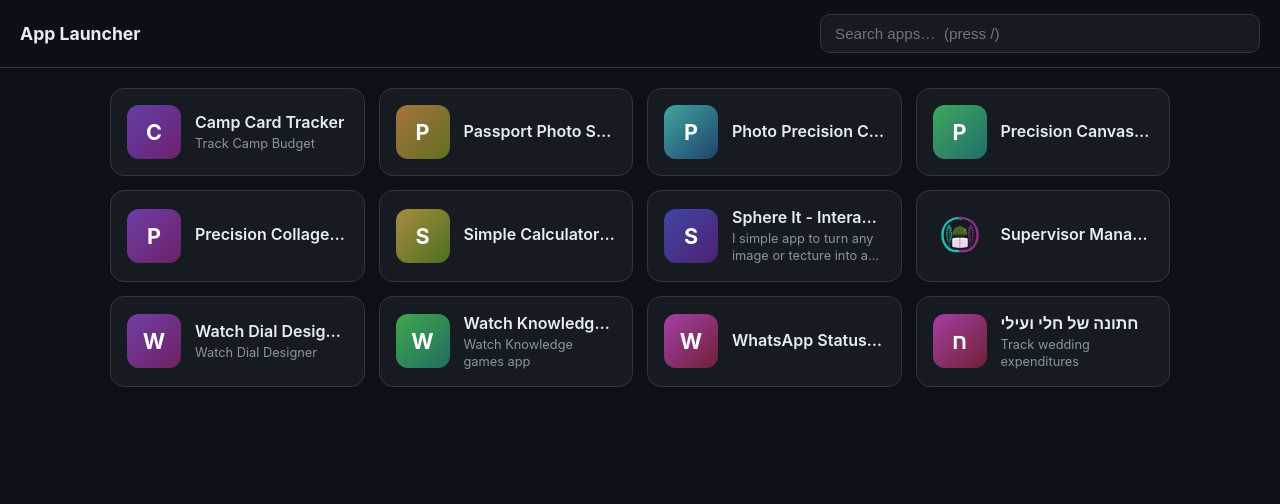
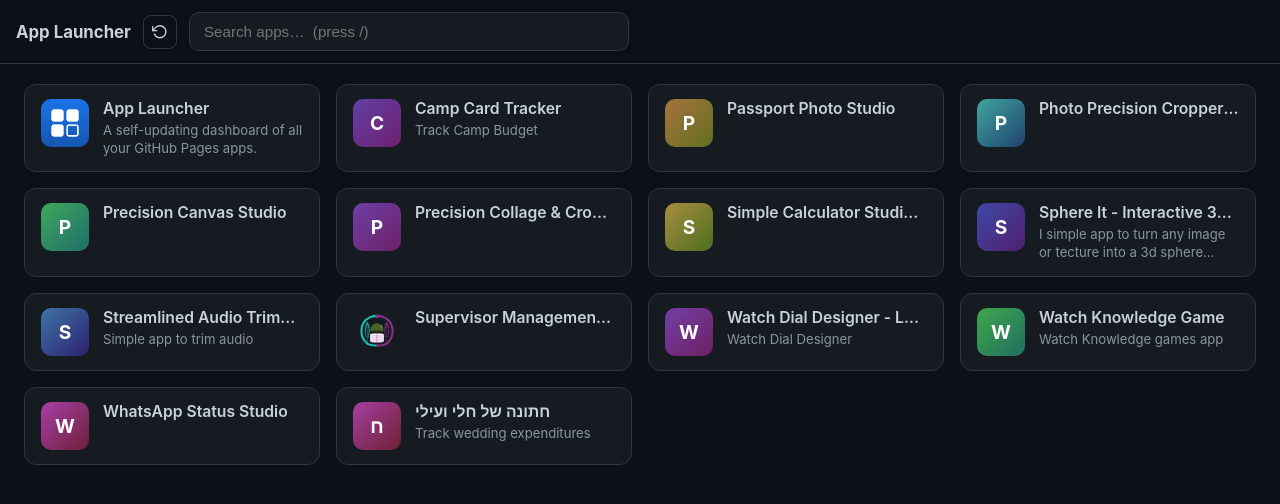
Before and after one commit to ezshap-rgb/launcher, a plain HTML site: page index.html in a window 1280 px wide. Drawn offline with Linux system fonts and the light colour scheme.

Commit message:
reset button

```diff
--- a/app.js
+++ b/app.js
@@ -9,8 +9,26 @@
 
   let apps = [];
   let loaded = false;
+  let refreshing = false;
 
-  // Deterministic hue for fallback letter tiles, from the app name.
+  const refreshBtn = document.querySelector('.refresh-btn');
+  const refreshIcon = refreshBtn?.querySelector('.refresh-icon');
+
+  function setRefreshing(on) {
+    refreshing = on;
+    if (refreshBtn) refreshBtn.setAttribute('aria-busy', String(on));
+    if (refreshBtn) refreshBtn.disabled = on;
+    if (refreshIcon) refreshIcon.classList.toggle('spin', on);
+  }
+
+  if (refreshBtn) {
+    refreshBtn.addEventListener('click', () => {
+      if (refreshing) return;
+      setRefreshing(true);
+      load().finally(() => setRefreshing(false));
+    });
+  }
+
   function hueFrom(name) {
     let h = 0;
     for (const ch of String(name)) h = (h * 31 + ch.charCodeAt(0)) >>> 0;
@@ -84,7 +102,8 @@
           ? "No apps discovered yet.<br />Open this repo's <strong>Actions</strong> tab, run “<strong>Update app list</strong>” once, then reload."
           : "Loading…";
     } else if (shown.length === 0) {
-      emptyMsg.textContent = `No apps match “${search.value.trim()}”.`;
+      emptyMsg.textContent =
+        `No apps match “${search.value.trim()}”.`;
     }
   }
 
--- a/apps.json
+++ b/apps.json
@@ -1,7 +1,14 @@
 {
-  "generatedAt": "2026-10-14T16:02:15.558Z",
+  "generatedAt": "2026-10-14T17:00:44.104Z",
   "owner": "ezshap-rgb",
   "apps": [
+    {
+      "name": "launcher",
+      "title": "App Launcher",
+      "description": "A self-updating dashboard of all your GitHub Pages apps.",
+      "url": "https://ezshap-rgb.github.io/launcher/",
+      "icon": "https://ezshap-rgb.github.io/launcher/icons/apple-touch-icon.png"
+    },
     {
       "name": "Camp-Budget-Tracker",
       "title": "Camp Card Tracker",
@@ -52,6 +59,13 @@
       "icon": ""
     },
     {
+      "name": "Audio-Trimmer",
+      "title": "Streamlined Audio Trimmer & MP3 Converter",
+      "description": "Simple app to trim audio",
+      "url": "https://ezshap-rgb.github.io/Audio-Trimmer/",
+      "icon": ""
+    },
+    {
       "name": "machal-portal",
       "title": "Supervisor Management Dashboard",
       "description": "",
--- a/index.html
+++ b/index.html
@@ -17,6 +17,12 @@
 <body>
   <header class="topbar">
     <h1>App Launcher</h1>
+    <button type="button" class="refresh-btn" title="Reload the app list from GitHub Pages" aria-label="Reload app list" aria-busy="false">
+      <svg class="refresh-icon" viewBox="0 0 24 24" width="16" height="16" aria-hidden="true" focusable="false">
+        <path d="M1 4v6h6" stroke="currentColor" stroke-width="2" fill="none" stroke-linecap="round" stroke-linejoin="round"/>
+        <path d="M3.5 15a9 9 0 1 0 2.1-9.9L1 10" stroke="currentColor" stroke-width="2" fill="none" stroke-linecap="round" stroke-linejoin="round"/>
+      </svg>
+    </button>
     <input id="search" type="search" placeholder="Search apps…  (press /)" autocomplete="off" spellcheck="false" />
   </header>
 
--- a/styles.css
+++ b/styles.css
@@ -1,52 +1,103 @@
+/* App Launcher — styles */
 :root {
   --bg: #0d1117;
   --surface: #161b22;
-  --surface-2: #1c2530;
   --border: #30363d;
-  --text: #e6edf3;
-  --dim: #8b949e;
-  --accent: #1a73e8;
-  --radius: 14px;
+  --text: #c9d1d9;
+  --muted: #8b949e;
+  --accent: #a371f7;
 }
 
-* {
+*,
+*::before,
+*::after {
   box-sizing: border-box;
-  -webkit-tap-highlight-color: transparent;
+}
+
+html {
+  color-scheme: dark;
 }
 
 body {
   margin: 0;
+  font-family: -apple-system, BlinkMacSystemFont, "Segoe UI", Roboto,
+    "Helvetica", "Arial", sans-serif, "Apple Color Emoji",
+    "Segoe UI Emoji";
   background: var(--bg);
   color: var(--text);
-  font-family: -apple-system, BlinkMacSystemFont, "Segoe UI", Roboto, "Helvetica Neue", Arial, sans-serif;
-  min-height: 100dvh;
+  -webkit-font-smoothing: antialiased;
+  -moz-osx-font-smoothing: grayscale;
 }
 
-/* Top bar */
 .topbar {
   position: sticky;
   top: 0;
   z-index: 10;
   display: flex;
   align-items: center;
-  gap: 16px;
-  padding: 14px 20px;
+  gap: 12px;
+  padding: 12px 16px;
   background: rgba(13, 17, 23, 0.92);
   backdrop-filter: blur(8px);
   border-bottom: 1px solid var(--border);
 }
 
+.refresh-btn {
+  display: inline-flex;
+  align-items: center;
+  justify-content: center;
+  width: 34px;
+  height: 34px;
+  padding: 0;
+  background: transparent;
+  border: 1px solid var(--border);
+  border-radius: 8px;
+  color: var(--text);
+  cursor: pointer;
+  flex: 0 0 auto;
+}
+
+.refresh-btn:hover {
+  border-color: var(--accent);
+}
+
+.refresh-btn:focus-visible {
+  outline: 2px solid var(--accent);
+  outline-offset: 2px;
+}
+
+.refresh-btn[disabled] {
+  opacity: 0.45;
+  cursor: progress;
+}
+
+.refresh-icon {
+  width: 16px;
+  height: 16px;
+  stroke: currentColor;
+  stroke-width: 2;
+  fill: none;
+  display: block;
+}
+
+.refresh-btn[aria-busy="true"] .refresh-icon {
+  animation: refresh-spin 0.7s linear infinite;
+}
+
+@keyframes refresh-spin {
+  from { transform: rotate(0deg); }
+  to { transform: rotate(360deg); }
+}
+
 .topbar h1 {
   margin: 0;
-  font-size: 1.1rem;
+  font-size: 1.05rem;
   font-weight: 700;
-  flex: 0 0 auto;
 }
 
 #search {
   flex: 1;
   max-width: 440px;
-  margin-left: auto;
   background: var(--surface);
   border: 1px solid var(--border);
   border-radius: 10px;
@@ -60,33 +111,27 @@
   border-color: var(--accent);
 }
 
-/* Card grid */
 .grid {
   display: grid;
-  grid-template-columns: repeat(auto-fill, minmax(250px, 1fr));
-  gap: 14px;
-  padding: 20px;
-  max-width: 1100px;
-  margin: 0 auto;
+  grid-template-columns: repeat(auto-fill, minmax(240px, 1fr));
+  gap: 16px;
+  padding: 20px 24px 80px;
 }
 
 .card {
   display: flex;
-  align-items: center;
   gap: 14px;
+  padding: 14px 16px;
   background: var(--surface);
   border: 1px solid var(--border);
-  border-radius: var(--radius);
-  padding: 16px;
-  color: var(--text);
+  border-radius: 12px;
   text-decoration: none;
-  transition: transform 0.12s ease, border-color 0.12s ease, background 0.12s ease;
+  color: inherit;
+  transition: border-color 0.15s ease, transform 0.1s ease;
 }
 
 .card:hover {
-  transform: translateY(-2px);
   border-color: var(--accent);
-  background: var(--surface-2);
 }
 
 .card:focus-visible {
@@ -95,43 +140,48 @@
 }
 
 .tile {
-  flex: 0 0 auto;
-  width: 54px;
-  height: 54px;
-  border-radius: 12px;
-  background: center / cover no-repeat;
+  flex: 0 0 48px;
+  width: 48px;
+  height: 48px;
+  border-radius: 10px;
   display: flex;
   align-items: center;
   justify-content: center;
+  font-size: 1.2rem;
   font-weight: 700;
-  font-size: 1.35rem;
   color: #fff;
-  overflow: hidden;
+  user-select: none;
 }
 
 .tile img {
   width: 100%;
   height: 100%;
   object-fit: cover;
+  border-radius: 10px;
+  display: block;
 }
 
 .card-txt {
-  flex: 1;
+  display: flex;
+  flex-direction: column;
+  gap: 4px;
   min-width: 0;
 }
 
 .card-title {
+  margin: 0;
+  font-size: 0.98rem;
   font-weight: 600;
-  font-size: 1rem;
+  color: var(--text);
   white-space: nowrap;
   overflow: hidden;
   text-overflow: ellipsis;
 }
 
 .card-desc {
-  margin-top: 3px;
-  font-size: 0.8rem;
-  color: var(--dim);
+  margin: 0;
+  font-size: 0.82rem;
+  color: var(--muted);
   line-height: 1.35;
   display: -webkit-box;
   -webkit-line-clamp: 2;
@@ -139,27 +189,11 @@
   overflow: hidden;
 }
 
-/* Empty / loading states */
 .empty {
-  max-width: 640px;
-  margin: 90px auto 0;
-  padding: 0 24px;
+  padding: 40px 24px;
   text-align: center;
-  color: var(--dim);
-  line-height: 1.65;
+  color: var(--muted);
   font-size: 0.95rem;
-}
-
-.empty strong {
-  color: var(--text);
-}
-
-.empty code {
-  background: var(--surface);
-  border: 1px solid var(--border);
-  border-radius: 6px;
-  padding: 2px 6px;
-  font-size: 0.85rem;
 }
 
 @media (max-width: 520px) {
```
